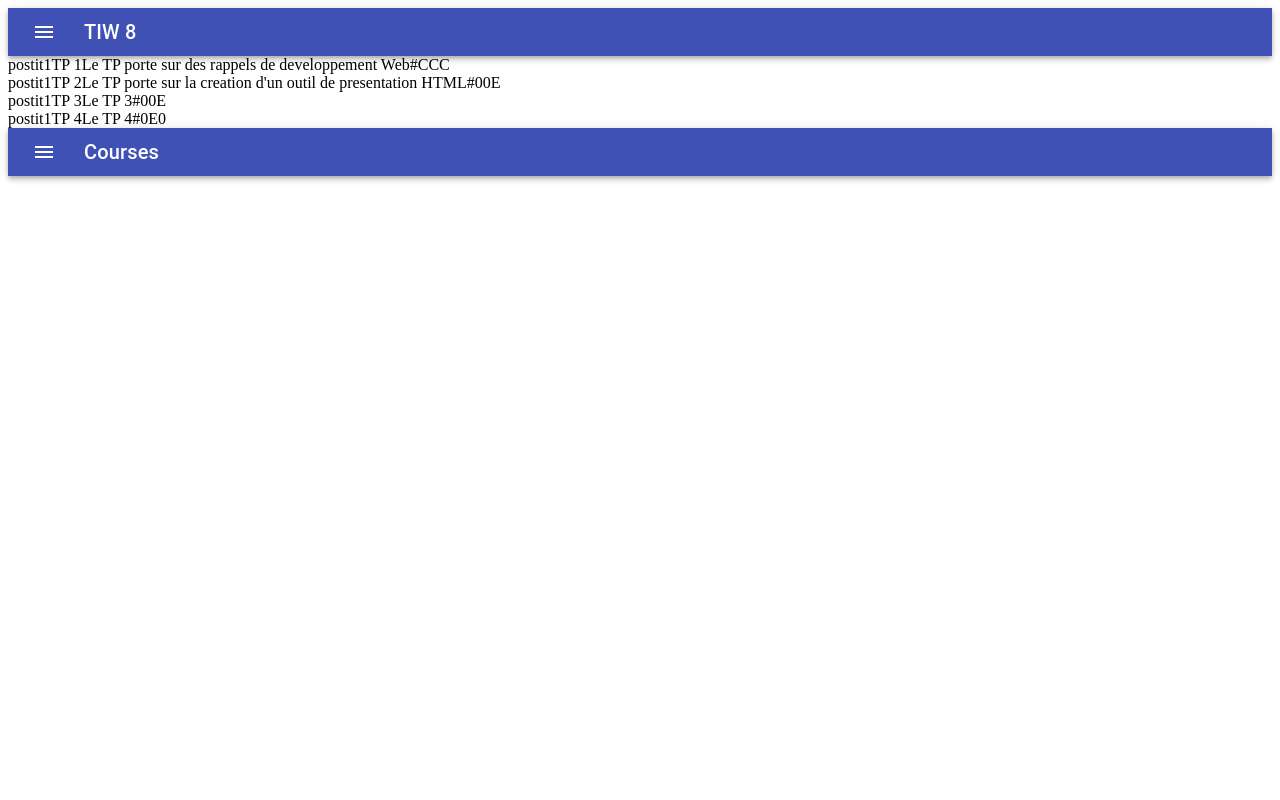
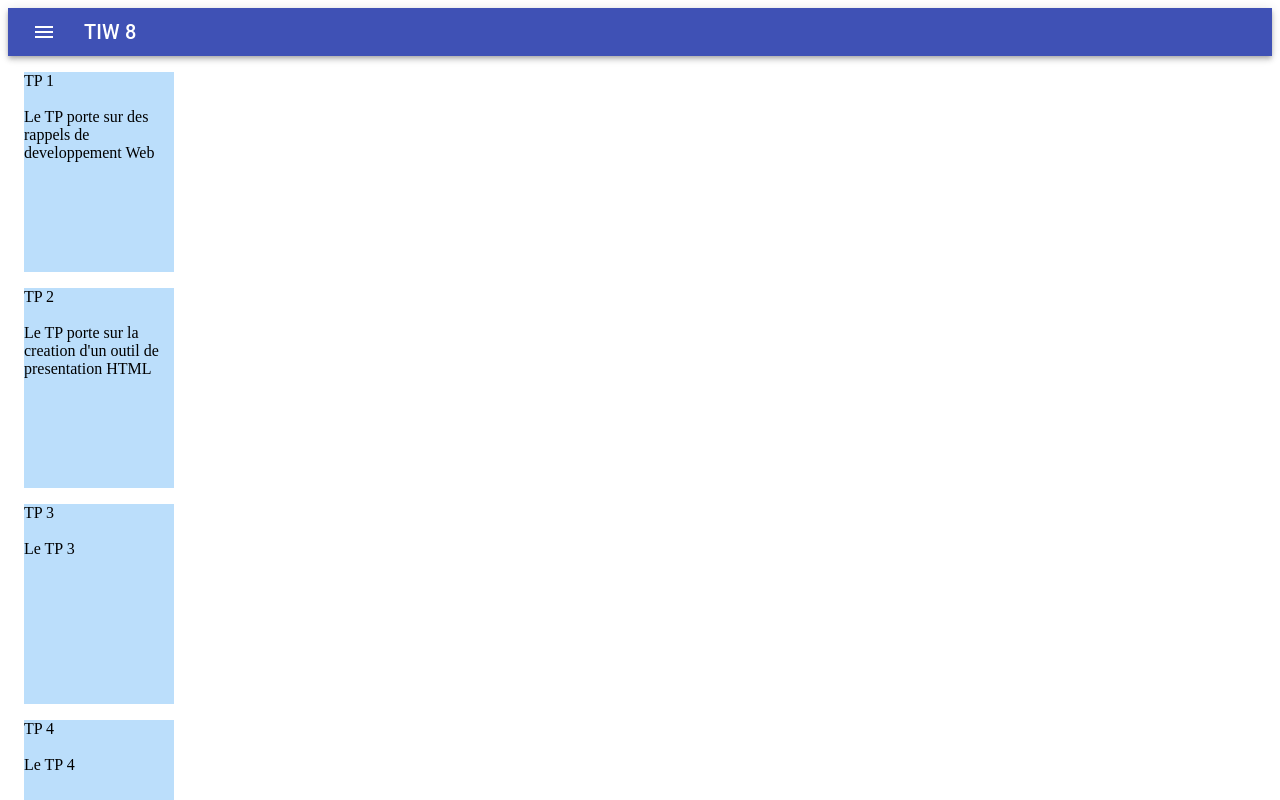
Before and after one commit to NdiagaSarr/TP2_APP_Multisurface, a React app: page / in a window 1280 px wide. Shown: the top 800 px of the page. Built offline with nearby package versions, Linux system fonts and the light colour scheme.

Commit message:
Mise en place du squelette du programme

```diff
--- a/src/components/Board.jsx
+++ b/src/components/Board.jsx
@@ -1,17 +1,31 @@
 import React from 'react';
-import GridView from 'react-native-super-grid';
+import { makeStyles } from '@material-ui/core/styles';
+import Grid from '@material-ui/core/Grid';
+import { blue } from '@material-ui/core/colors';
+
+const useStyles = makeStyles((theme) => ({
+  root: {
+    flexGrow: 1,
+    height: 200,
+    width: 150,
+    background: blue[100],
+    margin: theme.spacing(2),
+  },
+}));
 
 function Board(postit) {
+  const classes = useStyles();
+
   return (
     postit.postits.postits.map((postits) => (
-      <div>
-        {postits.type}
-        {postits.board}
+      <Grid container item xs={6} className={classes.root}>
         {postits.title}
+        {' '}
+        <br />
+        {' '}
+        <br />
         {postits.text}
-        {postits.visible}
-        {postits.color}
-      </div>
+      </Grid>
     ))
   );
 }
```
